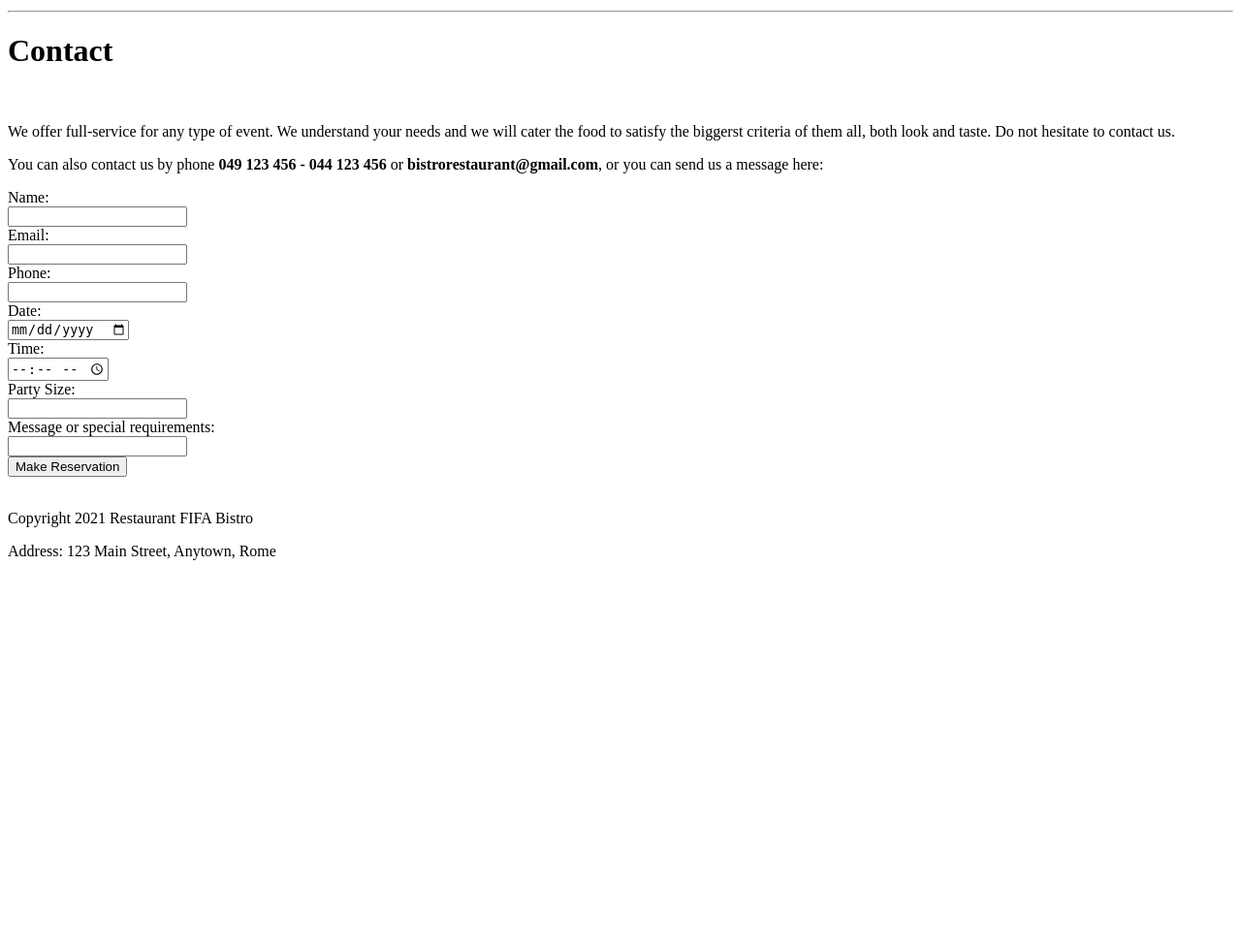
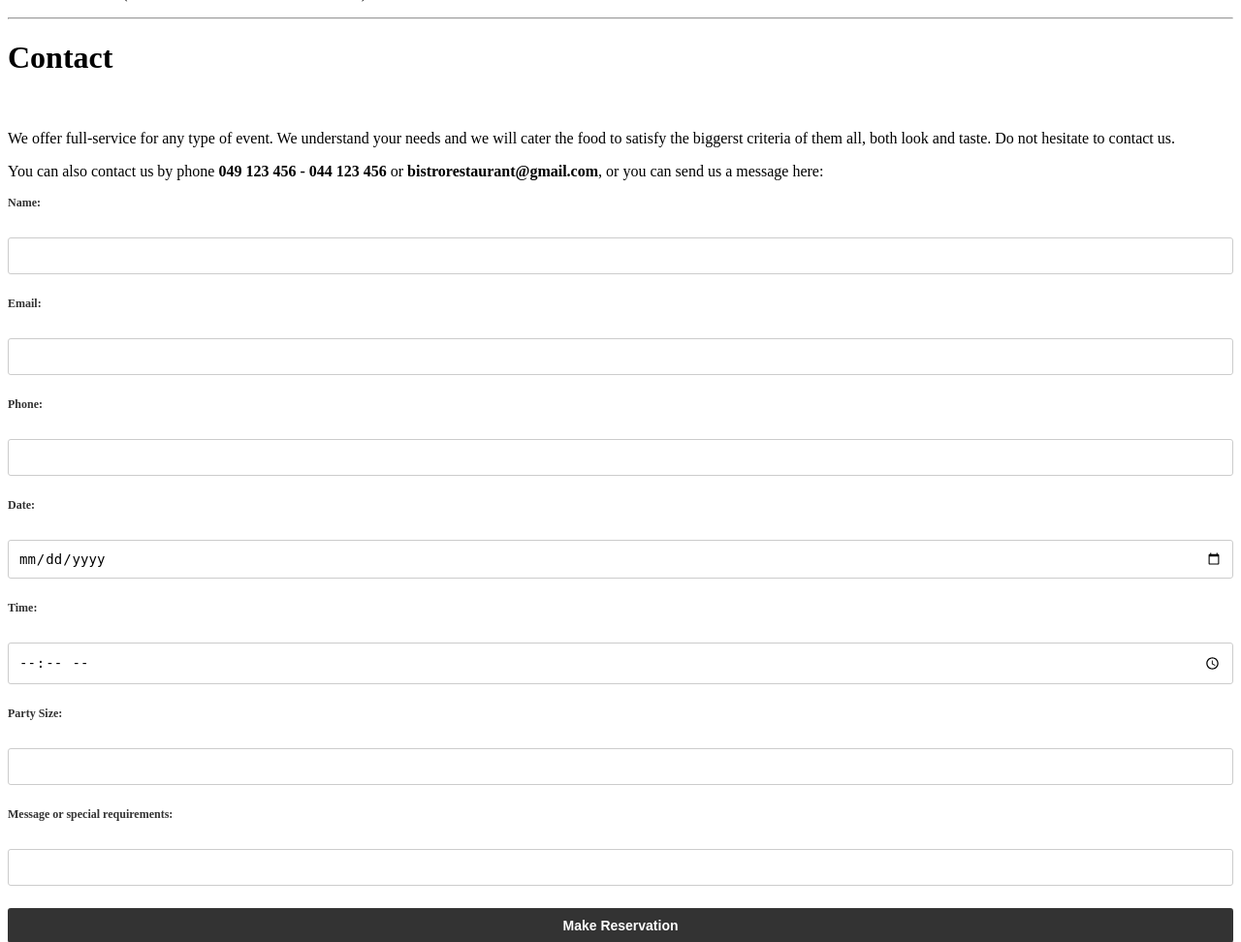
Before and after one commit to ZamiraAhm/web2, a PHP site: page / in a window 1280 px wide. Shown: the part 1969-2941 px from the top of the page at 97% size. Before the commit the page ends 2547 px from the top, so only its background shows below. Run offline with PHP 8.4, Linux system fonts and the light colour scheme.

Commit message:
kommited suesajd

```diff
--- a/style.css
+++ b/style.css
@@ -49,6 +49,7 @@ body {
     align-items: center;
     padding: 20px;
     background-color: rgb(220, 166, 86);
+    height: 50px;
   }
   .logo{
     color: #ffffff;
@@ -141,7 +142,12 @@ body {
     float: right;
     margin: 10px;
     padding-left: 50px;
-
+  }
+  @media(max-width:1280px){
+    header{
+      padding: 14px 2%;
+      transition: .2s;
+    }
   }
 
   /*.display-bottomleft{
@@ -258,7 +264,7 @@ body {
 
   /*form*/
 
-  /*form {
+  form {
     display: flex;
     flex-direction: column;
     width: 100%;
@@ -298,19 +304,18 @@ body {
     width: 100%;
   }
   button:hover{
-    background-color: #c29e31;
+    background-color: rgb(220, 166, 86);
     border: 2px solid rgb(0, 0, 0);
   }
 
   /*footer*/
 
-  /*footer {
+  footer {
     display: flex;
     justify-content: space-between;
     align-items: center;
-    background-color: #c29e31;
+    background-color: rgb(220, 166, 86);;
     color: rgb(3, 3, 3);
-    padding: 1rem;
-    padding-left: 1000px;
-    width: 100%;
+    padding: 20px;
+    height: 50px;
   }
```
